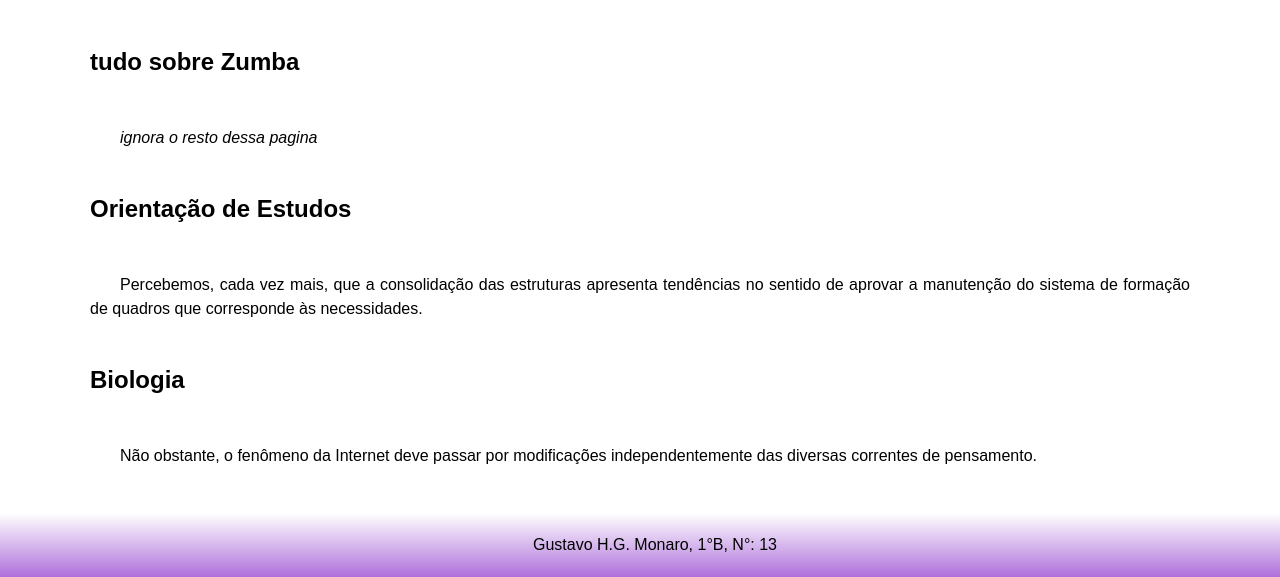
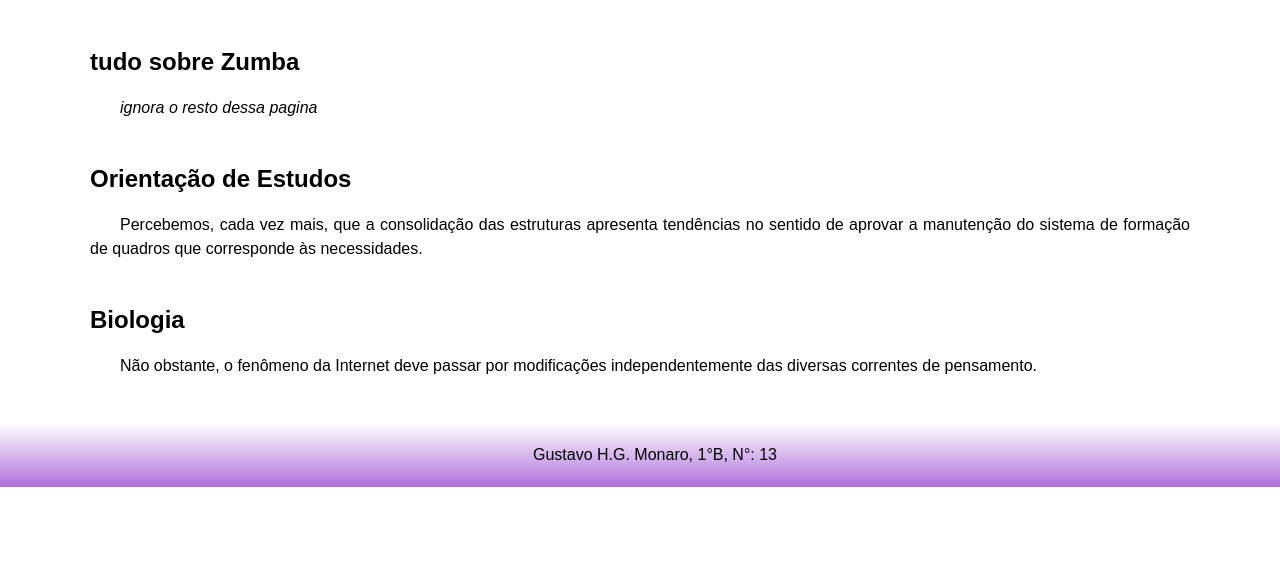
Before and after one commit to mJoaoLucas/Projetodocaradogrupo, a plain HTML site: page index.html in a window 1280 px wide. Shown: the part 606-1183 px from the top of the page. After the commit the page ends 1093 px from the top, so only its background shows below. Drawn offline with Linux system fonts and the light colour scheme.

Commit message:
Update index.html

```diff
--- a/index.html
+++ b/index.html
@@ -29,13 +29,13 @@
 
             </a>
         <h2 id="titlepószumbaimg">tudo sobre Zumba</h2>
-            <p id="aviso"> <em>ignora o resto dessa pagina</em></p>
+            <p id="aviso" class="config1"> <em>ignora o resto dessa pagina</em></p>
 
         <h2 class="tilconfig1">Orientação de Estudos</h2>
-            <p>Percebemos, cada vez mais, que a consolidação das estruturas apresenta tendências no sentido de
+            <p class="config1">Percebemos, cada vez mais, que a consolidação das estruturas apresenta tendências no sentido de
             aprovar a manutenção do sistema de formação de quadros que corresponde às necessidades.</p>
         <h2 class="tilconfig1">Biologia</h2>
-        <p>Não obstante, o fenômeno da Internet deve passar por modificações independentemente das diversas correntes de pensamento.</p>
+        <p class="config1">Não obstante, o fenômeno da Internet deve passar por modificações independentemente das diversas correntes de pensamento.</p>
     </main>
 
     <footer>
```
